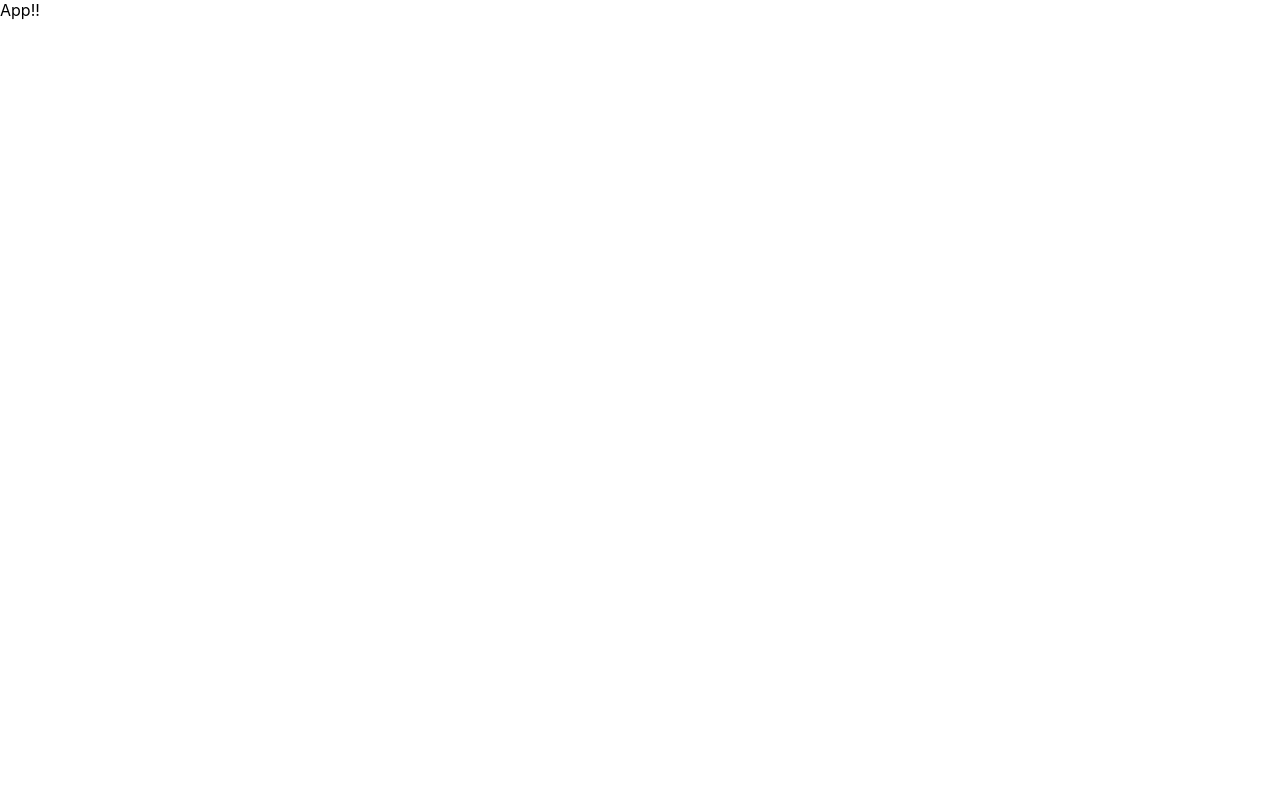
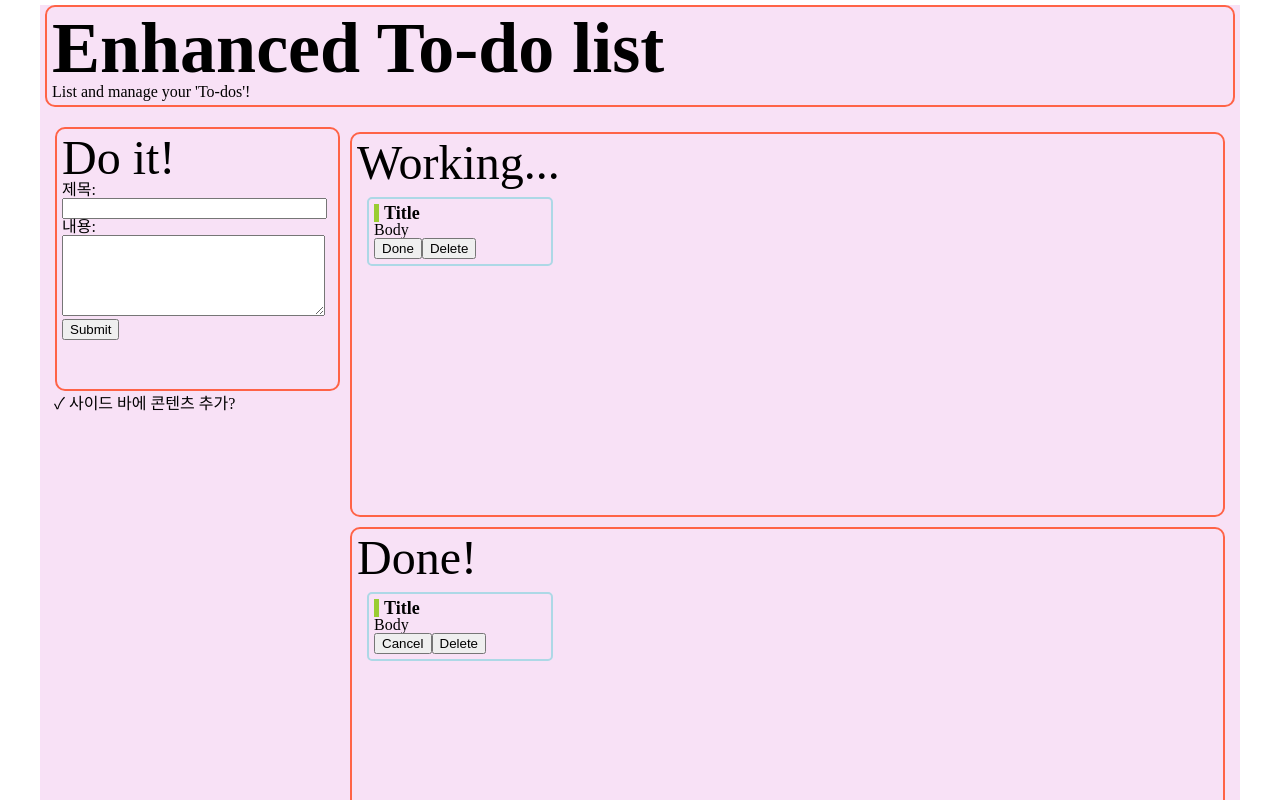
Before and after one commit to Hira-Yuki/todolv2, a React (Create React App) app: page / in a window 1280 px wide. Shown: the top 800 px of the page. Built offline with nearby package versions, Linux system fonts and the light colour scheme.

Commit message:
#1 메인페이지 구성 및 스타일 적용

```diff
--- /dev/null
+++ b/src/App.css
@@ -0,0 +1,62 @@
+html, body, div, span, applet, object, iframe,
+h1, h2, h3, h4, h5, h6, p, blockquote, pre,
+a, abbr, acronym, address, big, cite, code,
+del, dfn, em, img, ins, kbd, q, s, samp,
+small, strike, strong, sub, sup, tt, var,
+b, u, i, center,
+dl, dt, dd, ol, ul, li,
+fieldset, form, label, legend,
+table, caption, tbody, tfoot, thead, tr, th, td,
+article, aside, canvas, details, embed,
+figure, figcaption, footer, header, hgroup,
+menu, nav, output, ruby, section, summary,
+time, mark, audio, video {
+	margin: 0;
+	padding: 0;
+	border: 0;
+	font-size: 100%;
+	font: inherit;
+	vertical-align: baseline;
+}
+/* HTML5 display-role reset for older browsers */
+article, aside, details, figcaption, figure,
+footer, header, hgroup, menu, nav, section {
+	display: block;
+}
+body {
+	line-height: 1;
+}
+ol, ul {
+	list-style: none;
+}
+blockquote, q {
+	quotes: none;
+}
+blockquote:before, blockquote:after,
+q:before, q:after {
+	content: '';
+	content: none;
+}
+table {
+	border-collapse: collapse;
+	border-spacing: 0;
+}
+h1 {
+
+  font-size: 72px;
+  font-weight:bold;
+}
+h2 {
+
+  font-size: 64px;
+}
+h3 {
+  font-size: 48px
+}
+
+h4 {
+  font-size: large;
+  font-weight: bold;
+  border-left: 5px solid yellowgreen;
+  padding-left: 5px;
+}
--- a/src/App.jsx
+++ b/src/App.jsx
@@ -1,11 +1,138 @@
 import React from "react";
+import "./App.css";
 import styled from "styled-components";
+
+// 콘텐츠 전체를 감쌀 컨테이너 스타일
+// 너비 최대 1200px, 최소 800px
+const StContainer = styled.div`
+  margin: 5px auto;
+  max-width: 1200px;
+  min-width: 800px;
+  background-color: #f8e1f6;
+`;
+
+const StHeader = styled.header`
+  border: 2px solid tomato;
+  border-radius: 10px;
+  margin: 5px;
+  padding: 5px;
+`;
+const StMain = styled.main`
+  /* border: 2px solid tomato;
+  border-radius: 10px; */
+  margin: 5px;
+  padding: 5px;
+  display: flex;
+  flex-direction: initial;
+  height: 100vh;
+`;
+
+const StTodosBox = styled.div`
+  border: 2px solid tomato;
+  border-radius: 10px;
+  margin-top: 10px;
+  padding: 5px;
+`;
+
+const StFooter = styled.footer`
+  border: 2px solid tomato;
+  border-radius: 10px;
+  margin: 5px;
+`;
+
+const StSidebar = styled.div`
+  margin-top: 5px;
+  /* border: 2px solid tomato;
+  border-radius: 10px;  */
+  flex-basis: 25%;
+`;
+
+const StOutputAera = styled.div`
+  margin: 5px;
+  flex: 1;
+  display: grid;
+`;
+
+const StCreateTodo = styled.div`
+  border: 2px solid tomato;
+  border-radius: 10px;
+  margin: 5px;
+  padding: 5px;
+  height: 250px;
+`;
+const StTodoCard = styled.div`
+  border: 2px solid lightblue;
+  border-radius: 5px;
+  padding: 5px;
+  margin: 10px;
+  width: 20%;
+`;
+
+const StTodoCards = styled.div`
+  display: flex;
+  flex-wrap: wrap;
+`;
 
 function App() {
   return (
-    <div>
-      App!!
-    </div>
+    <StContainer>
+      {/* 헤딩 영역 */}
+      <StHeader>
+        <h1>Enhanced To-do list</h1>
+        <p>List and manage your 'To-dos'!</p>
+      </StHeader>
+      <StMain>
+        {/* 사이드 바 영역 */}
+        <StSidebar>
+          <StCreateTodo>
+            <h3>Do it!</h3>
+            <ul>
+              제목:
+              <br />
+              <input type="text" style={{ width: "95%" }} />
+            </ul>
+            <ul>
+              내용:
+              <br />
+              <textarea rows="5" type="text" style={{ width: "95%" }} />
+            </ul>
+            <button>Submit</button>
+          </StCreateTodo>
+          <p> &nbsp;✓ 사이드 바에 콘텐츠 추가?</p>
+        </StSidebar>
+        {/* 출력 영역 */}
+        <StOutputAera>
+          {/* 진행 중인 작업 영역 */}
+          <StTodosBox>
+            <h3>Working...</h3>
+            <StTodoCards>
+              {/* 카드로 출력하는 영역 */}
+              <StTodoCard>
+                <h4>Title</h4>
+                <p>Body</p>
+                <button>Done</button>
+                <button>Delete</button>
+              </StTodoCard>
+            </StTodoCards>
+          </StTodosBox>
+          {/* 완료한 작업 영역 */}
+          <StTodosBox>
+            <h3>Done!</h3>
+            <StTodoCards>
+              {/* 카드로 출력하는 영역 */}
+              <StTodoCard>
+                <h4>Title</h4>
+                <p>Body</p>
+                <button>Cancel</button>
+                <button>Delete</button>
+              </StTodoCard>
+            </StTodoCards>
+          </StTodosBox>
+        </StOutputAera>
+      </StMain>
+      {/* 푸터 영역 */}
+      <StFooter>Designed by Hira</StFooter>
+    </StContainer>
   );
 }
 
```
